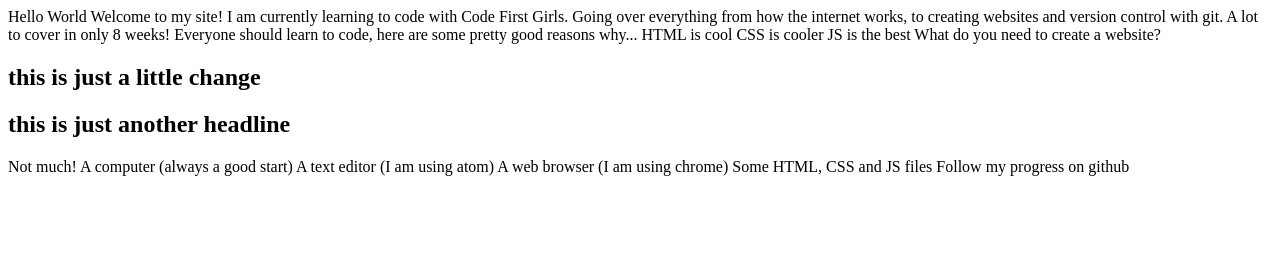
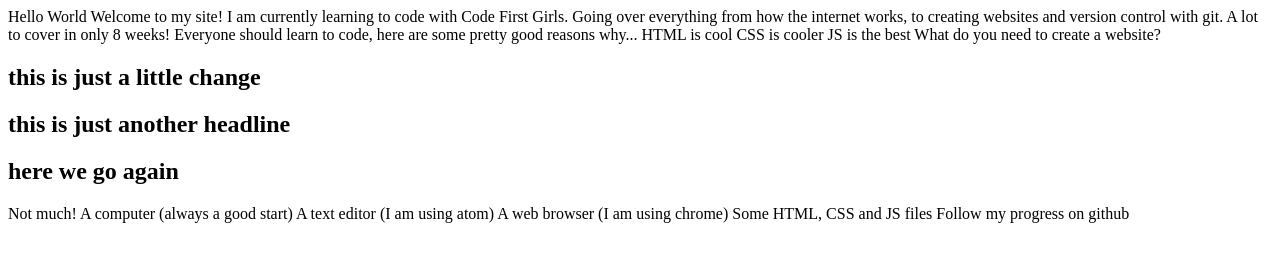
Before and after one commit to timmyamoo/timmys-website, a plain HTML site: page index.html in a window 1280 px wide. Drawn offline with Linux system fonts and the light colour scheme.

Commit message:
another one
bob tester

```diff
--- a/index.html
+++ b/index.html
@@ -16,6 +16,7 @@ What do you need to create a website?
 
 <h2>this is just a little change</h2>
 <h2>this is just another headline</h2>
+<h2>here we go again</h2>
 
 Not much!
 A computer (always a good start)
```
